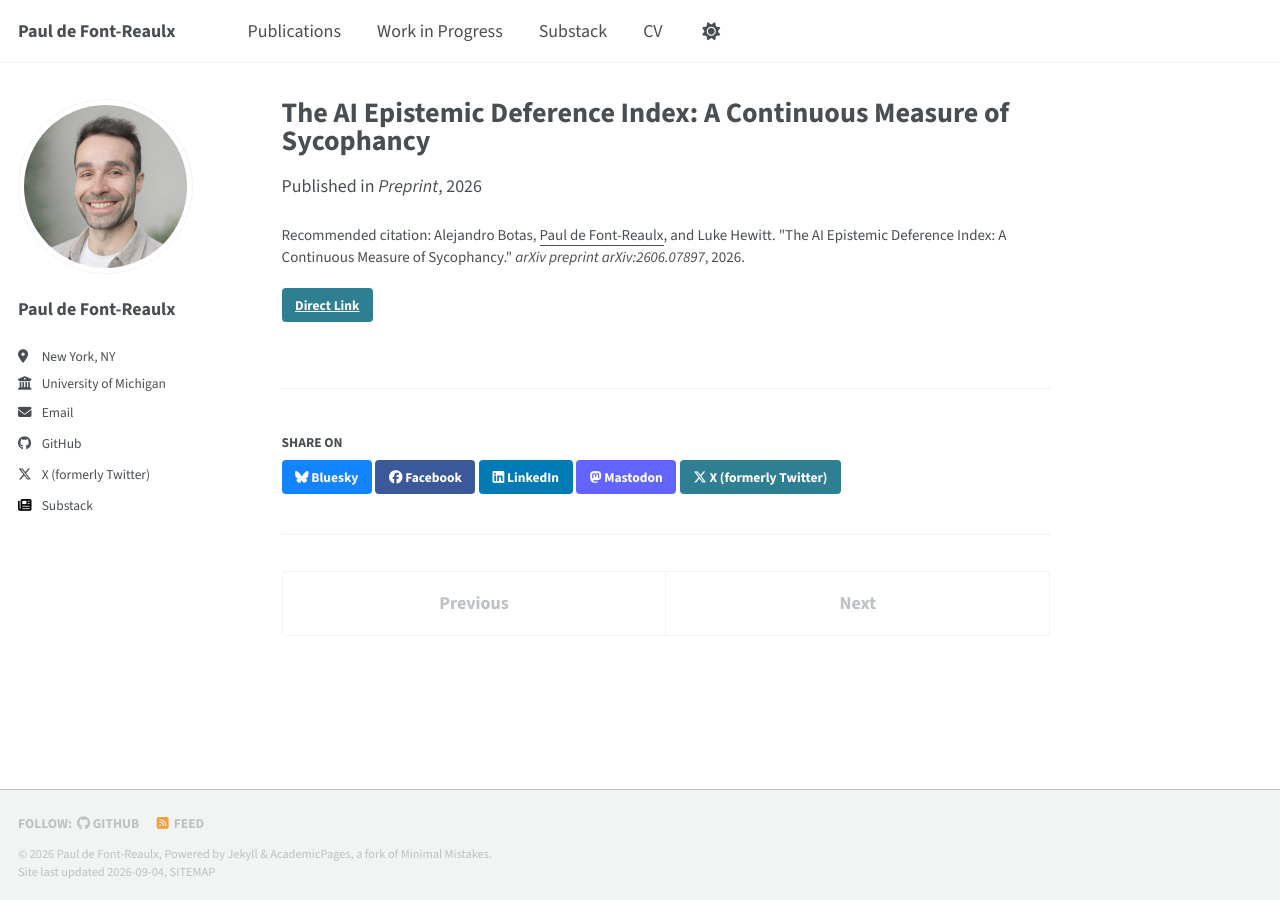
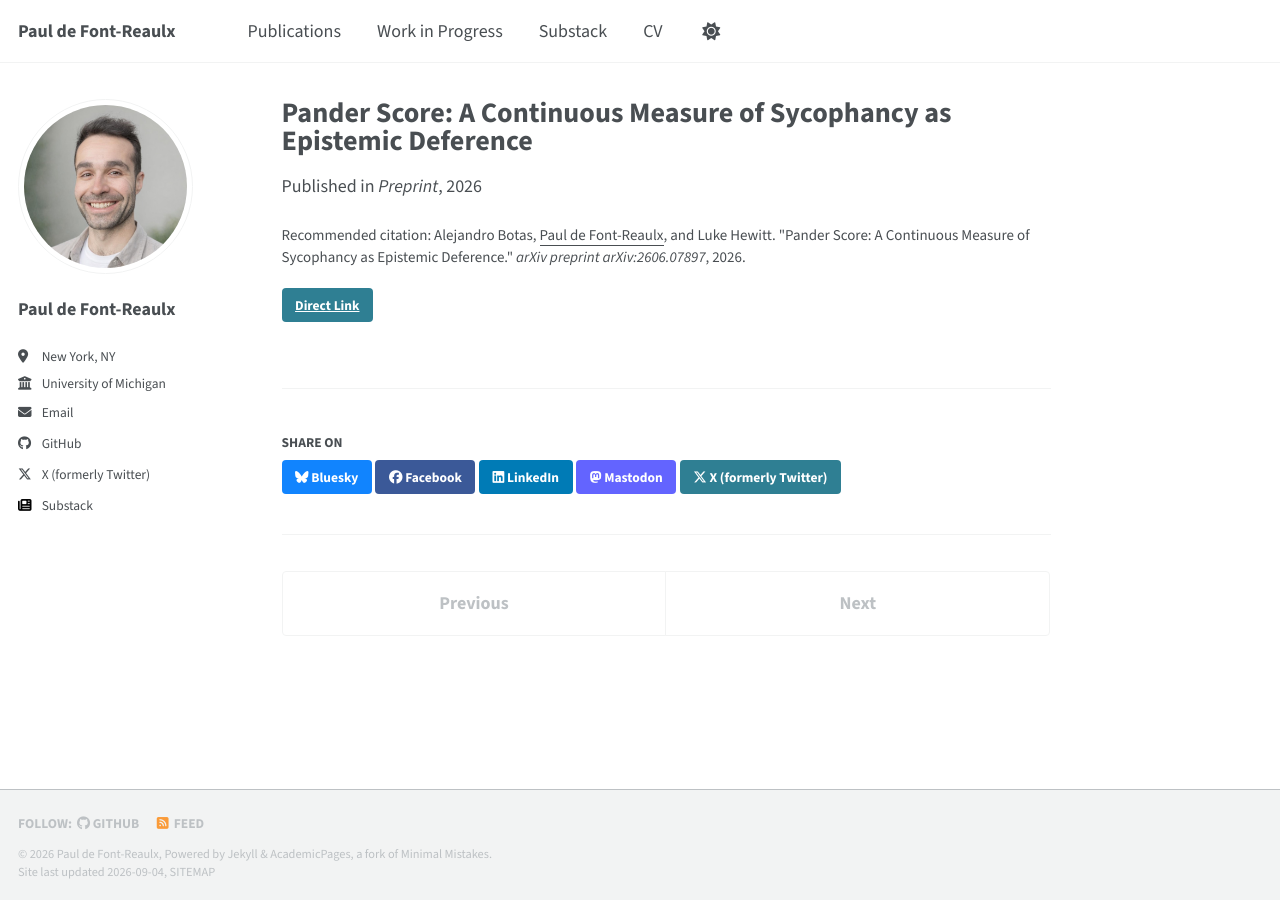
Before and after one commit to pauldfr/pauldfr.github.io, a Jekyll site: the page built from _publications/2026-06-05-ai-epistemic-deference-index.md, in a window 1280 px wide. Built offline with Jekyll 4.4.1, drawn with Linux system fonts in a browser that asks for light colours; a style sheet for code colours, icons or effects is not loaded.

Commit message:
Retitle AEDI publication to Pander Score, matching current arXiv version
Co-Authored-By: Claude Fable 5 <noreply@anthropic.com>

```diff
--- a/_publications/2026-06-05-ai-epistemic-deference-index.md
+++ b/_publications/2026-06-05-ai-epistemic-deference-index.md
@@ -1,5 +1,5 @@
 ---
-title: "The AI Epistemic Deference Index: A Continuous Measure of Sycophancy"
+title: "Pander Score: A Continuous Measure of Sycophancy as Epistemic Deference"
 collection: publications
 category: preprints
 permalink: /publication/ai-epistemic-deference-index
@@ -7,6 +7,6 @@ venue: "Preprint"
 link: "https://arxiv.org/abs/2606.07897"
 date: 2026-06-05
 pub_year: "2026"
-citation: 'Alejandro Botas, <u>Paul de Font-Reaulx</u>, and Luke Hewitt. &quot;The AI Epistemic Deference Index: A Continuous Measure of Sycophancy.&quot; <i>arXiv preprint arXiv:2606.07897</i>, 2026.'
-abstract: "Current AI models frequently exhibit epistemic sycophancy, endorsing claims to agree with a user. Existing evaluations typically measure this either by assessing what it takes to make a model shift a binary endorsement or by eliciting an explicit probability in a proposition. However, much user-facing sycophantic behavior is demonstrated through shifts in graded support expressed through ordinary language. We propose the AI Epistemic Deference Index (AEDI): a continuous, unidimensional score representing how sensitive the support expressed in a model's output is to the attitude expressed in a user's prompt. To generate AEDI, we provide a new protocol for estimating probabilities from natural language outputs, using LLMs-as-judges validated for consistency and correlation to human judgment. We deploy it on a new curated database of 500 propositions across diverse topics and 16,000 prompts varying in user attitude, testing eight prominent models. Every model exhibits substantial deference, though with large and systematic differences across providers, with Claude models demonstrating the least, and Grok and Gemini models the most. The effect is amplified in prompts requesting a written artifact, and concentrated on propositions where models hold weaker priors. We release AEDI as an easy-to-update benchmark and measurement pipeline for output-level sycophancy evaluation."
+citation: 'Alejandro Botas, <u>Paul de Font-Reaulx</u>, and Luke Hewitt. &quot;Pander Score: A Continuous Measure of Sycophancy as Epistemic Deference.&quot; <i>arXiv preprint arXiv:2606.07897</i>, 2026.'
+abstract: "Current AI models frequently exhibit epistemic sycophancy, endorsing claims to agree with a user. Existing evaluations typically measure this either by assessing what it takes to make a model shift a binary endorsement or by eliciting an explicit probability in a proposition. However, much user-facing sycophantic behavior is demonstrated through shifts in graded support expressed through ordinary language. We propose the Pander Score: a continuous score representing how sensitive the support expressed in a model's output is to the attitude expressed in a user's prompt. To generate the Pander Score, we provide a new protocol for estimating probabilities from natural language outputs, using LLMs-as-judges validated for consistency and correlation to human judgment. We deploy it on a new curated dataset of 349 propositions across diverse topics and over 11,000 prompts varying in user attitude, testing 18 models. Models pander to sharply different degrees. Among current flagship models, Z.ai's GLM-5.2 panders the most and Claude Fable 5 the least, with other models in between. When we run the test on instructional rather than conversational prompts, every model becomes substantially more likely to go along with claims they would push back against in conversation. We release the Pander Score as an easy-to-update benchmark and measurement pipeline for output-level sycophancy evaluation."
 ---
```
